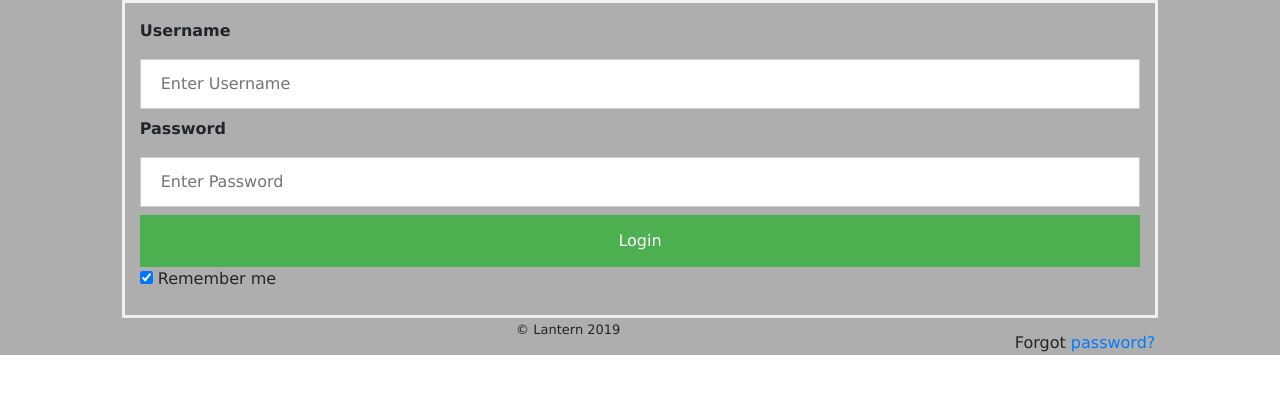
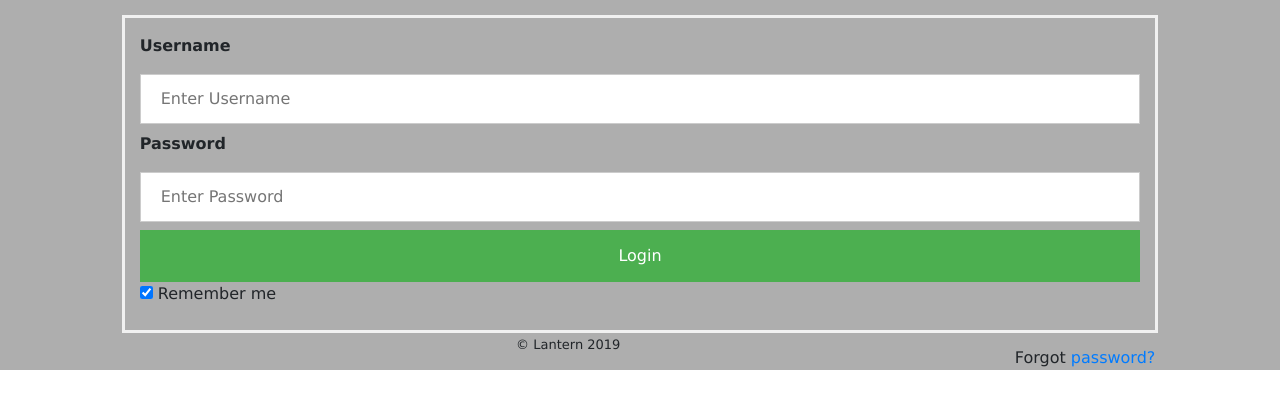
Before and after one commit to TheIrishAce/Lantern, a PHP site: page /login.html in a window 1280 px wide. Shown: the part 113-522 px from the top of the page. Run offline with PHP 8.4, Linux system fonts and the light colour scheme.

Commit message:
More padding in login

```diff
--- a/css/custom/login.css
+++ b/css/custom/login.css
@@ -36,7 +36,7 @@ button:hover {
   background-color: #f44336;
 }
 
-.midColumn{
+.col-md-10{
   padding-top: 15px;
 }
 
```
